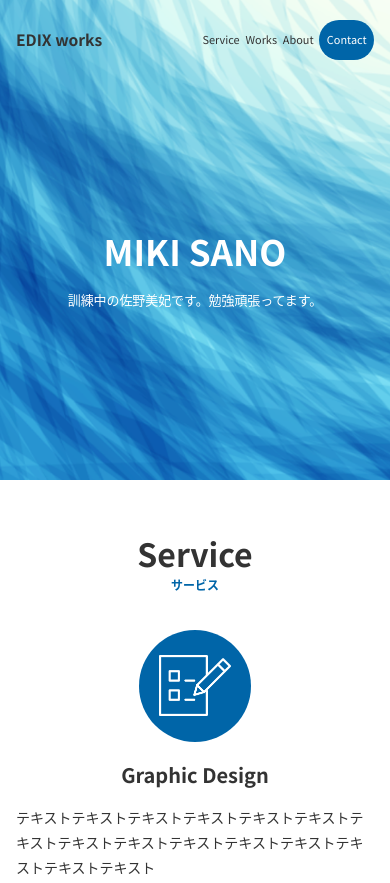
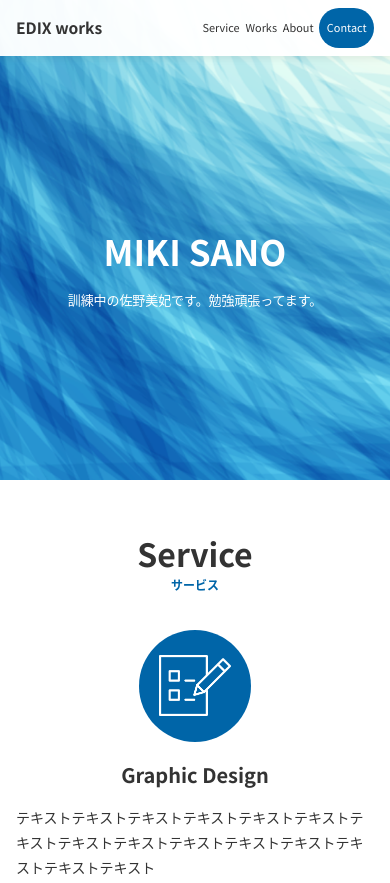
Before and after one commit to diodecayman1216-design/edixworks_sano, a plain HTML site: page EDIX_WORKS_static_site/index.html in a window 390 px wide. Shown: the top 883 px of the page. Drawn offline with Linux system fonts and the light colour scheme.

Commit message:
ヘッダーを固定表示に変更。

```diff
--- a/EDIX_WORKS_static_site/css/style.css
+++ b/EDIX_WORKS_static_site/css/style.css
@@ -14,6 +14,8 @@
 
 html {
   scroll-behavior: smooth;
+  /* 変更：メニューの移動先が固定ヘッダーに隠れないよう余白を確保 */
+  scroll-padding-top: 88px;
 }
 
 body {
@@ -37,17 +39,22 @@ img {
 }
 
 .site-header {
-  position: absolute;
+  /* 変更：PC・スマホ共通で、スクロール中も画面上部に固定表示 */
+  position: fixed;
   z-index: 10;
-  top: 70px;
-  right: 20px;
-  left: 20px;
+  top: 0;
+  right: 0;
+  left: 0;
   display: flex;
   align-items: center;
   justify-content: space-between;
   /* 変更：ロゴとナビゲーションを常に1行に配置 */
   flex-wrap: nowrap;
-  height: 40px;
+  height: auto;
+  padding: 16px 20px;
+  /* 変更：背後の画像や文字に重なってもメニューが読める背景を追加 */
+  background: rgba(255, 255, 255, 0.96);
+  box-shadow: 0 2px 8px rgba(0, 0, 0, 0.08);
 }
 
 .site-header__brand {
@@ -345,7 +352,8 @@ img {
 /* 変更：768px以下のタブレット向けに文字・余白・列数を調整 */
 @media (max-width: 768px) {
   .site-header {
-    top: 28px;
+    /* 変更：固定位置は共通にし、タブレットでは内側の余白を調整 */
+    padding: 12px 20px;
     /* 変更：タブレットでも折り返さず、文字と間隔を縮めて1行に収める */
     gap: 12px;
     height: auto;
@@ -478,9 +486,8 @@ img {
   }
 
   .site-header {
-    top: 20px;
-    right: 16px;
-    left: 16px;
+    /* 変更：スマホでも上端に固定し、1行表示を保つ余白に調整 */
+    padding: 8px 16px;
     /* 変更：スマホの縦並びを解除し、ロゴとメニューを横1行に配置 */
     flex-direction: row;
     gap: 8px;
```
